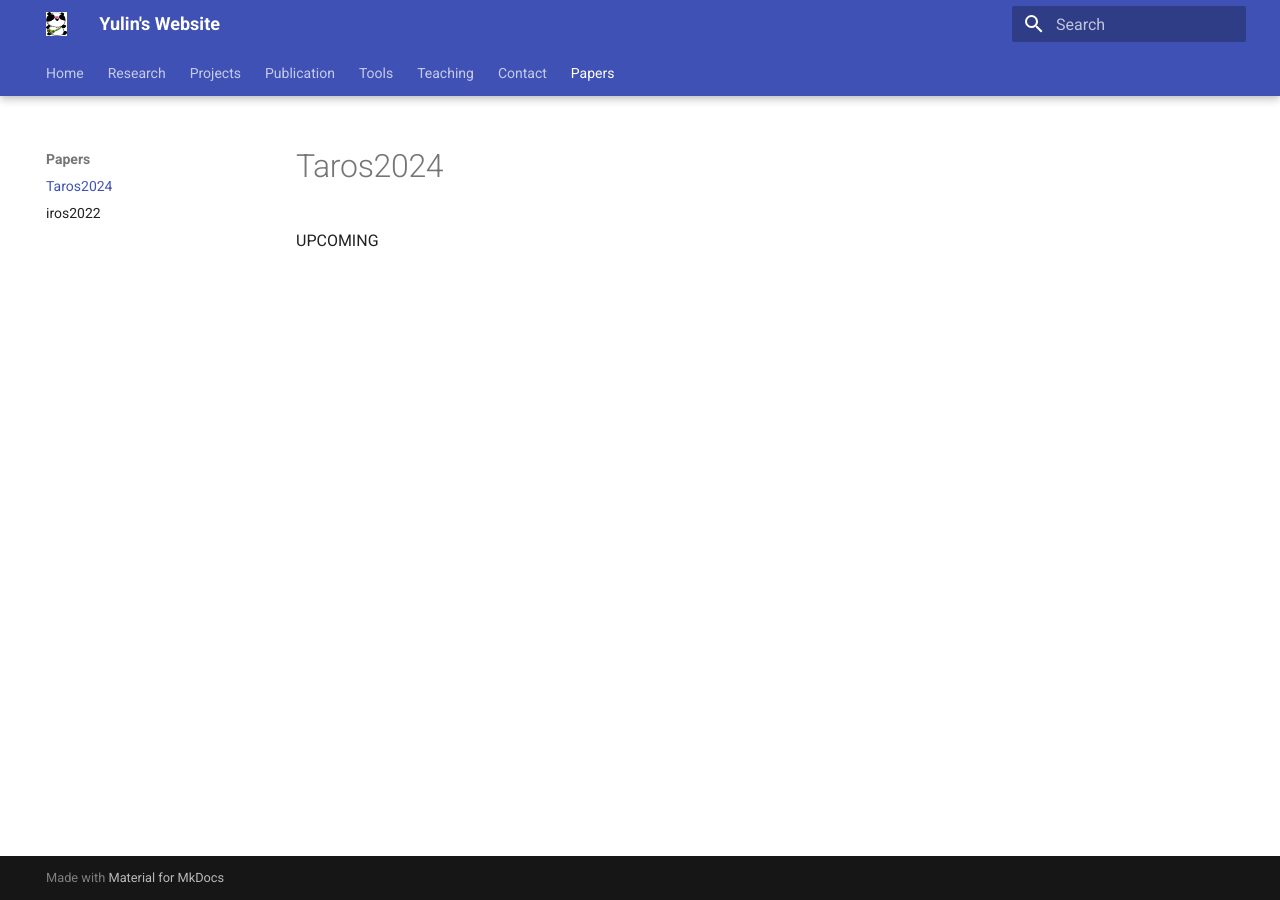
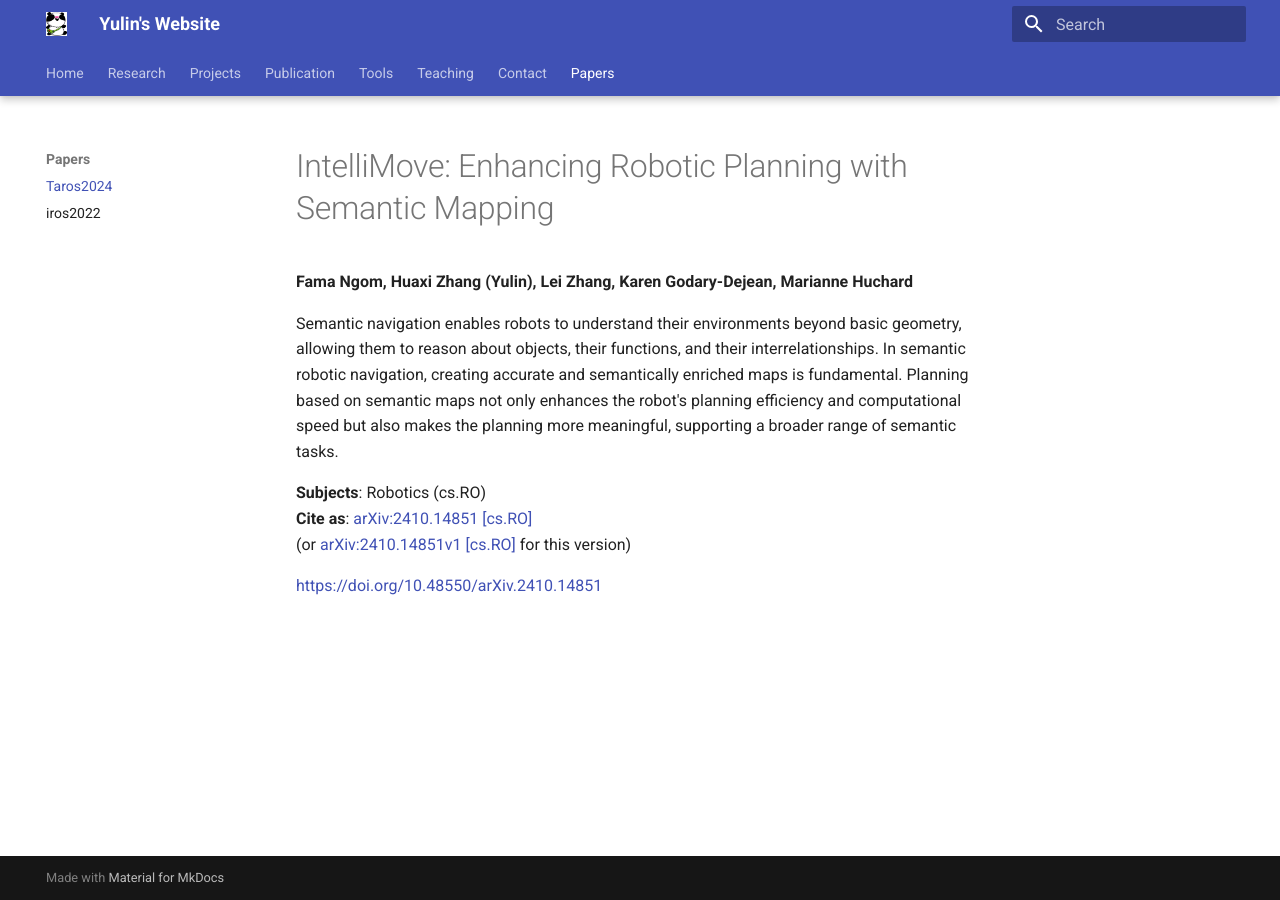
Before and after one commit to yulinz888888/yulinz888888.github.io, an MkDocs documentation site: the page built from docs/pubs/taros2024.md, in a window 1280 px wide. Built offline with MkDocs 1.6.1 and Material for MkDocs 9.7.7, drawn with Linux system fonts in a browser that asks for light colours.

Commit message:
add taros arxiv info and link

```diff
--- a/docs/pubs/taros2024.md
+++ b/docs/pubs/taros2024.md
@@ -1 +1,10 @@
-UPCOMING
+# IntelliMove: Enhancing Robotic Planning with Semantic Mapping
+**Fama Ngom, Huaxi Zhang (Yulin), Lei Zhang, Karen Godary-Dejean, Marianne Huchard**
+
+Semantic navigation enables robots to understand their environments beyond basic geometry, allowing them to reason about objects, their functions, and their interrelationships. In semantic robotic navigation, creating accurate and semantically enriched maps is fundamental. Planning based on semantic maps not only enhances the robot's planning efficiency and computational speed but also makes the planning more meaningful, supporting a broader range of semantic tasks.
+
+**Subjects**: Robotics (cs.RO)
+**Cite as**: [arXiv:2410.14851 [cs.RO]](https://arxiv.org/abs/2410.14851)
+(or [arXiv:2410.14851v1 [cs.RO]](https://arxiv.org/abs/2410.14851v1) for this version)
+
+[https://doi.org/10.48550/arXiv.2410.14851](https://doi.org/10.48550/arXiv.2410.14851)
```
